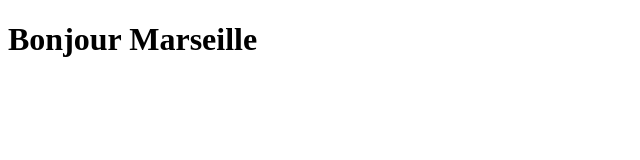
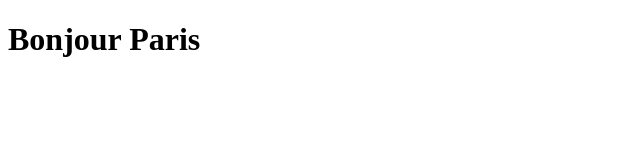
Before and after one commit to matthieup416/essaigit, a plain HTML site: page index.htm in a window 1280 px wide. Shown: the whole page, without its empty margins (0-640 px from the left). Drawn offline with Linux system fonts and the light colour scheme.

Commit message:
ajout titre Paris

```diff
--- a/index.htm
+++ b/index.htm
@@ -8,6 +8,6 @@
     <link href="style.css" rel="stylesheet" />
   </head>
   <body>
-    <h1>Bonjour Marseille</h1>
+    <h1>Bonjour Paris</h1>
   </body>
 </html>
```
